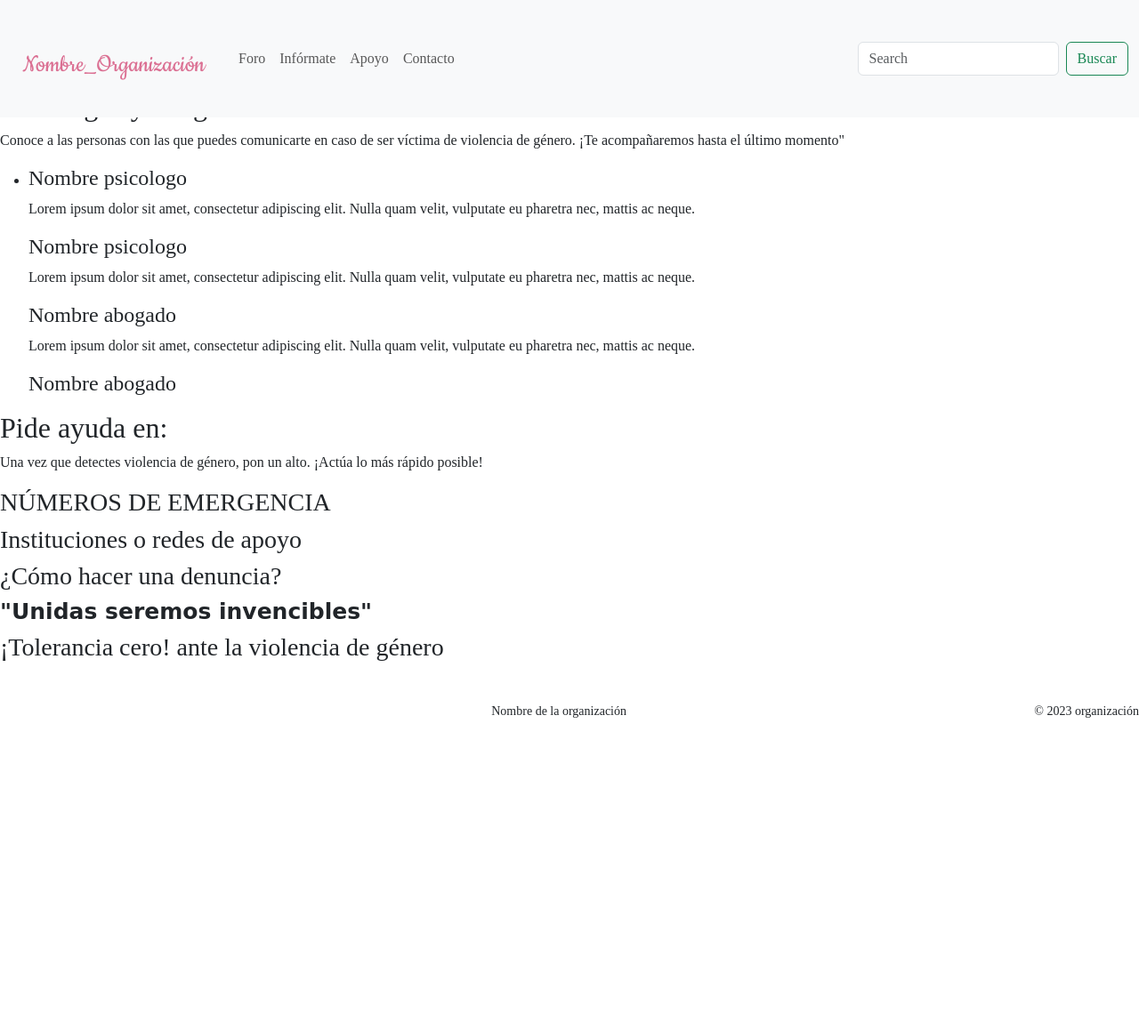
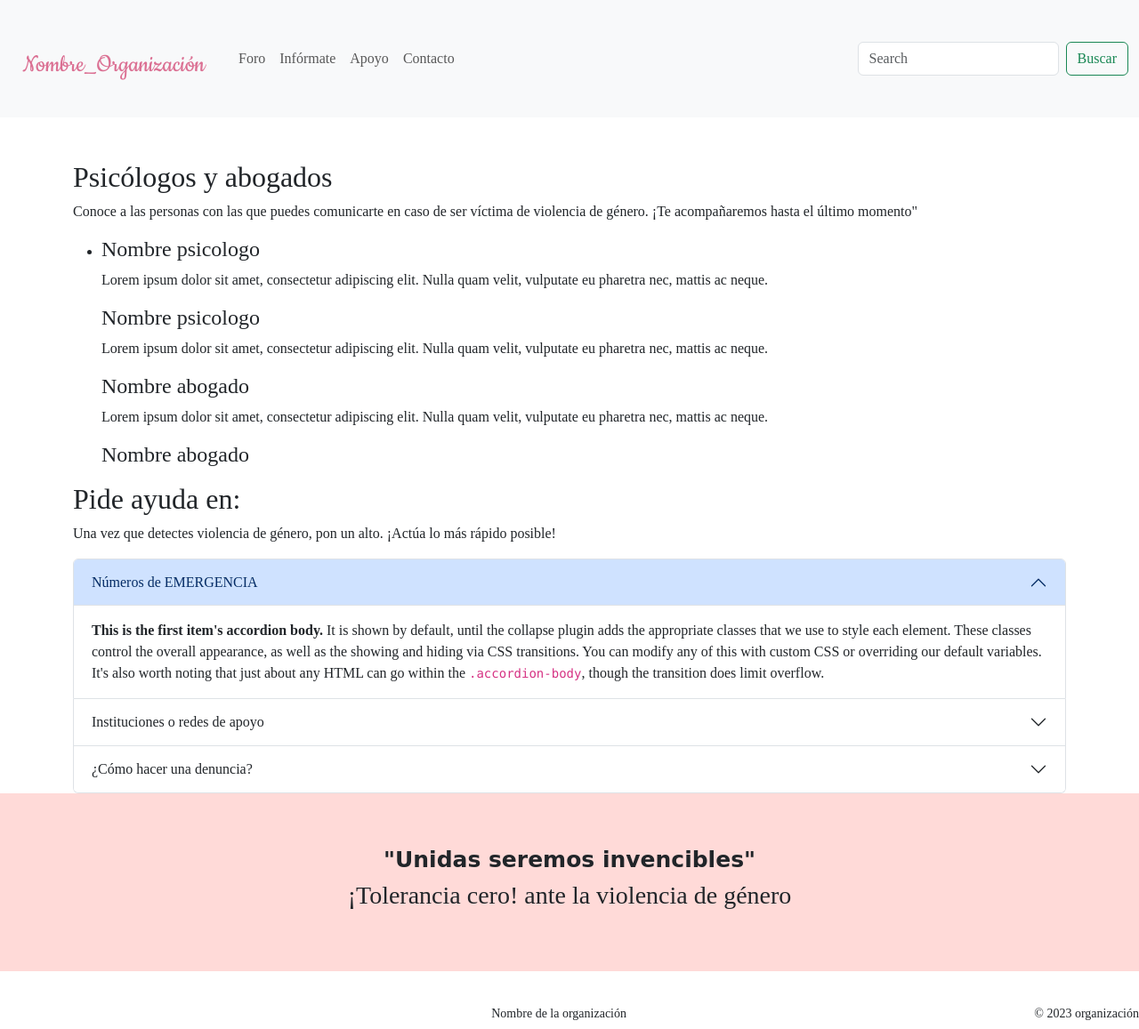
Before and after one commit to alexa-cano/PF-CanoAyon, a plain HTML site: page apoyo.html in a window 1280 px wide. Shown: the whole page at 89% size. Before the commit the page ends 817 px from the top, so only its background shows below. Drawn offline with nearby package versions, Linux system fonts and the light colour scheme.

Commit message:
acordeon de pag apoyo

```diff
--- a/apoyo.html
+++ b/apoyo.html
@@ -13,6 +13,7 @@
      <!--bootstrap-->
      <script src="https://cdn.jsdelivr.net/npm/bootstrap@5.3.0-alpha3/dist/js/bootstrap.bundle.min.js" integrity="sha384-ENjdO4Dr2bkBIFxQpeoTz1HIcje39Wm4jDKdf19U8gI4ddQ3GYNS7NTKfAdVQSZe" crossorigin="anonymous"></script>
     <link href="https://fonts.googleapis.com/css2?family=Cookie&family=Pacifico&display=swap" rel="stylesheet">
+
 <div id="contenedor">
       <header>
           <nav class="navbar navbar-expand-lg bg-body-tertiary">
@@ -44,11 +45,8 @@
               </div>
             </nav>
       </header>
-
-</body>
-
 <!--Sección profesionales-->
-<section>
+<section class="container" id="ayuda">
     <h2>Psicólogos y abogados</h2>
     <p>Conoce a las personas con las que puedes comunicarte en caso de ser víctima de violencia de género. ¡Te acompañaremos hasta el último momento" </p>
     <ul>
@@ -65,22 +63,58 @@
 </section>
 
 <!--Sección ayuda-->
-<section>
+<section class="container">
     <h2>Pide ayuda en:</h2>
     <p>Una vez que detectes violencia de género, pon un alto. ¡Actúa lo más rápido posible! </p>
-    <h3>NÚMEROS DE EMERGENCIA</h3>
-    <h3>Instituciones o redes de apoyo</h3>
-    <h3>¿Cómo hacer una denuncia?</h3>
+    <div class="accordion" id="accordionExample">
+      <div class="accordion-item">
+        <h2 class="accordion-header">
+          <button class="accordion-button" type="button" data-bs-toggle="collapse" data-bs-target="#collapseOne" aria-expanded="true" aria-controls="collapseOne">
+            Números de EMERGENCIA
+          </button>
+        </h2>
+        <div id="collapseOne" class="accordion-collapse collapse show" data-bs-parent="#accordionExample">
+          <div class="accordion-body">
+            <strong>This is the first item's accordion body.</strong> It is shown by default, until the collapse plugin adds the appropriate classes that we use to style each element. These classes control the overall appearance, as well as the showing and hiding via CSS transitions. You can modify any of this with custom CSS or overriding our default variables. It's also worth noting that just about any HTML can go within the <code>.accordion-body</code>, though the transition does limit overflow.
+          </div>
+        </div>
+      </div>
+      <div class="accordion-item">
+        <h2 class="accordion-header">
+          <button class="accordion-button collapsed" type="button" data-bs-toggle="collapse" data-bs-target="#collapseTwo" aria-expanded="false" aria-controls="collapseTwo">
+            Instituciones o redes de apoyo
+          </button>
+        </h2>
+        <div id="collapseTwo" class="accordion-collapse collapse" data-bs-parent="#accordionExample">
+          <div class="accordion-body">
+            <strong>This is the second item's accordion body.</strong> It is hidden by default, until the collapse plugin adds the appropriate classes that we use to style each element. These classes control the overall appearance, as well as the showing and hiding via CSS transitions. You can modify any of this with custom CSS or overriding our default variables. It's also worth noting that just about any HTML can go within the <code>.accordion-body</code>, though the transition does limit overflow.
+          </div>
+        </div>
+      </div>
+      <div class="accordion-item">
+        <h2 class="accordion-header">
+          <button class="accordion-button collapsed" type="button" data-bs-toggle="collapse" data-bs-target="#collapseThree" aria-expanded="false" aria-controls="collapseThree">
+            ¿Cómo hacer una denuncia?
+          </button>
+        </h2>
+        <div id="collapseThree" class="accordion-collapse collapse" data-bs-parent="#accordionExample">
+          <div class="accordion-body">
+            <strong>This is the third item's accordion body.</strong> It is hidden by default, until the collapse plugin adds the appropriate classes that we use to style each element. These classes control the overall appearance, as well as the showing and hiding via CSS transitions. You can modify any of this with custom CSS or overriding our default variables. It's also worth noting that just about any HTML can go within the <code>.accordion-body</code>, though the transition does limit overflow.
+          </div>
+        </div>
+      </div>
+    </div>
 </section>
 
-<footer id="pie">
-    <h2>"Unidas seremos invencibles"</h1>
+<footer id="pie-nuevo">
+  <div class="pie-nuevo1">
+      <h2>"Unidas seremos invencibles"</h2>
       <h3>¡Tolerancia cero! ante la violencia de género</h3>
-
-    <section class="pie2">
+  </div>
+  <div class="pie-nuevo2">
       <h4>Nombre de la organización</h4>
       <h5>© 2023 organización</h5>
-    </section>
+  </div>
 </footer>
-
+</body>
 </html>
--- a/style.css
+++ b/style.css
@@ -161,12 +161,34 @@ line-height: 100px;
 
 .card-img-top{
     width: 100%;
+
 }
 
 .carousel-inner{
     width: 600px;
     height: 600px;
 }
+
+.Estadísticas {
+    text-align: center;
+}
+
+/*Contacto*/
+.contacto{
+    margin-top: 80px;
+    text-align: center;
+}
+.redes img{
+    width: 50px;
+}
+
+
+/*Sección apoyo*/
+#ayuda{
+    margin-top: 80px;
+}
+
+
 
 /*Pie de página*/
 .pie1{
@@ -240,3 +262,16 @@ line-height: 100px;
     font-size: 14px;
     margin-top: 40px;
   }
+
+  details {
+    background-color: #f9f9f9;
+    border: 1px solid #ccc;
+    border-radius: 4px;
+    padding: 10px;
+    margin-bottom: 20px;
+  }
+
+  summary {
+    font-weight: bold;
+    cursor: pointer;
+  }
```
Also changed, not shown: contacto.html (+13 -8 lines), index.html (+5 -4 lines), imagenes/facebook.png (added), imagenes/insta.jpg (added). Lines whose indentation alone changed are shown as unchanged.
